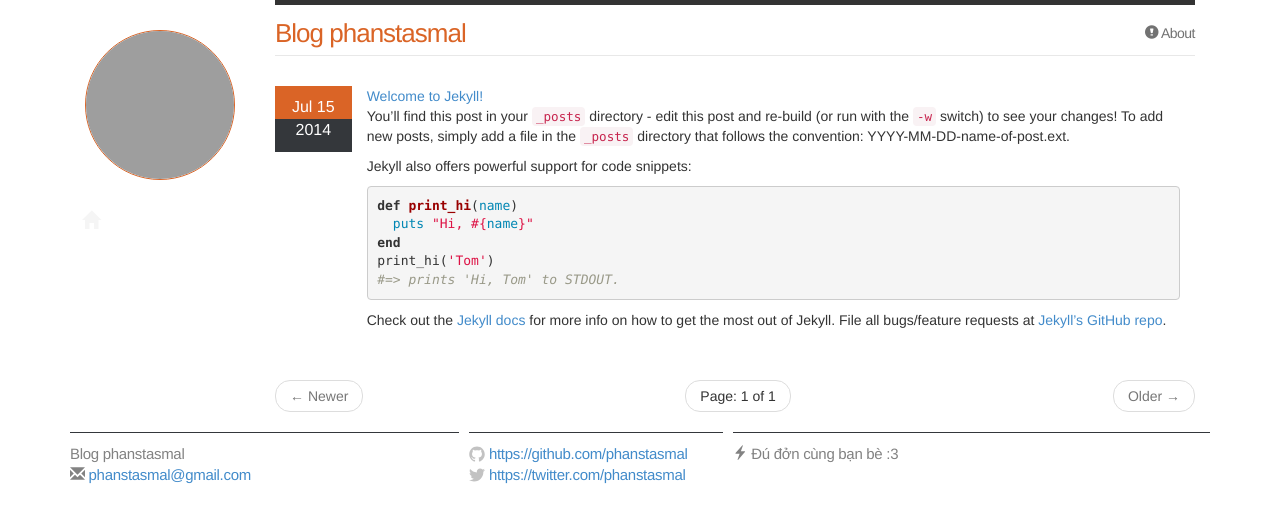
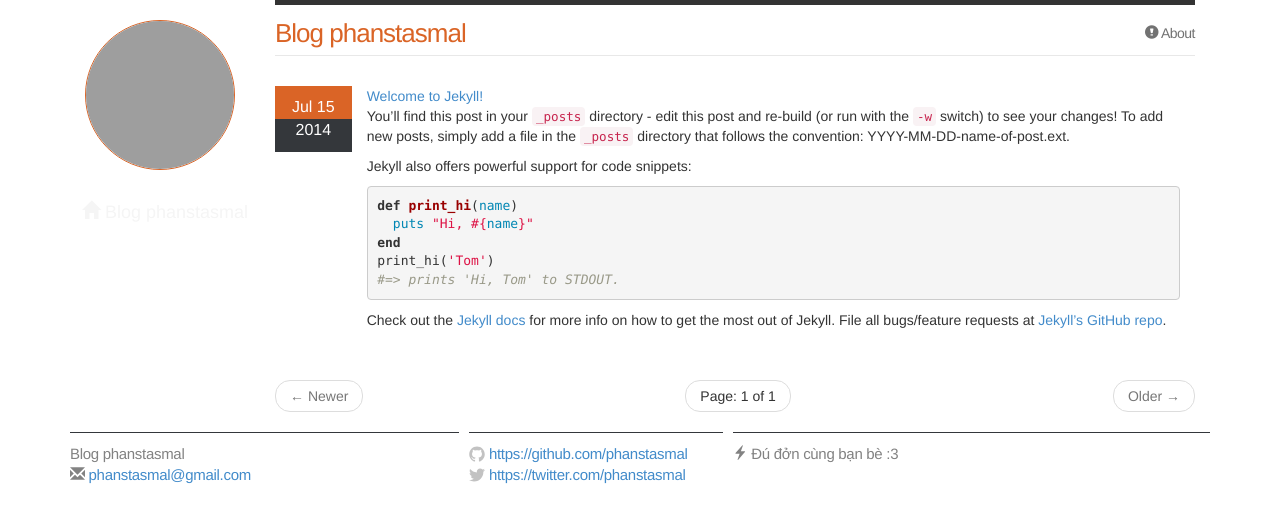
Before and after one commit to phanstasmal/phanstasmal.github.io, a Jekyll site: the page built from index.html, in a window 1280 px wide. Shown: the top 523 px of the page. Built offline with Jekyll 4.4.1, drawn with Linux system fonts in a browser that asks for light colours; the list of posts is cut into pages by our own code; grey boxes are pictures that could not be loaded.

Commit message:
change layout

```diff
--- a/css/main.css
+++ b/css/main.css
@@ -72,7 +72,7 @@ a:visited {
 }
 
 .avatar {
-    margin-top: 30px;
+    margin-top: 20px;
     width: 150px;
     border: 1px solid #DA6426;
 }
@@ -84,16 +84,15 @@ a:visited {
 .title-bar {
     text-align: center;
     color: #F5F5F5;
-    //display: none;
 }
 
 .title-bar a {
-    color: #FFFFFF;
+    color: #F5F5F5;
     text-decoration: none;
 }
 
 .title-bar a:hover {
-    color: #FFFFFF;
+    color: #F5F5F5;
     text-decoration: none;
 }
 
```
